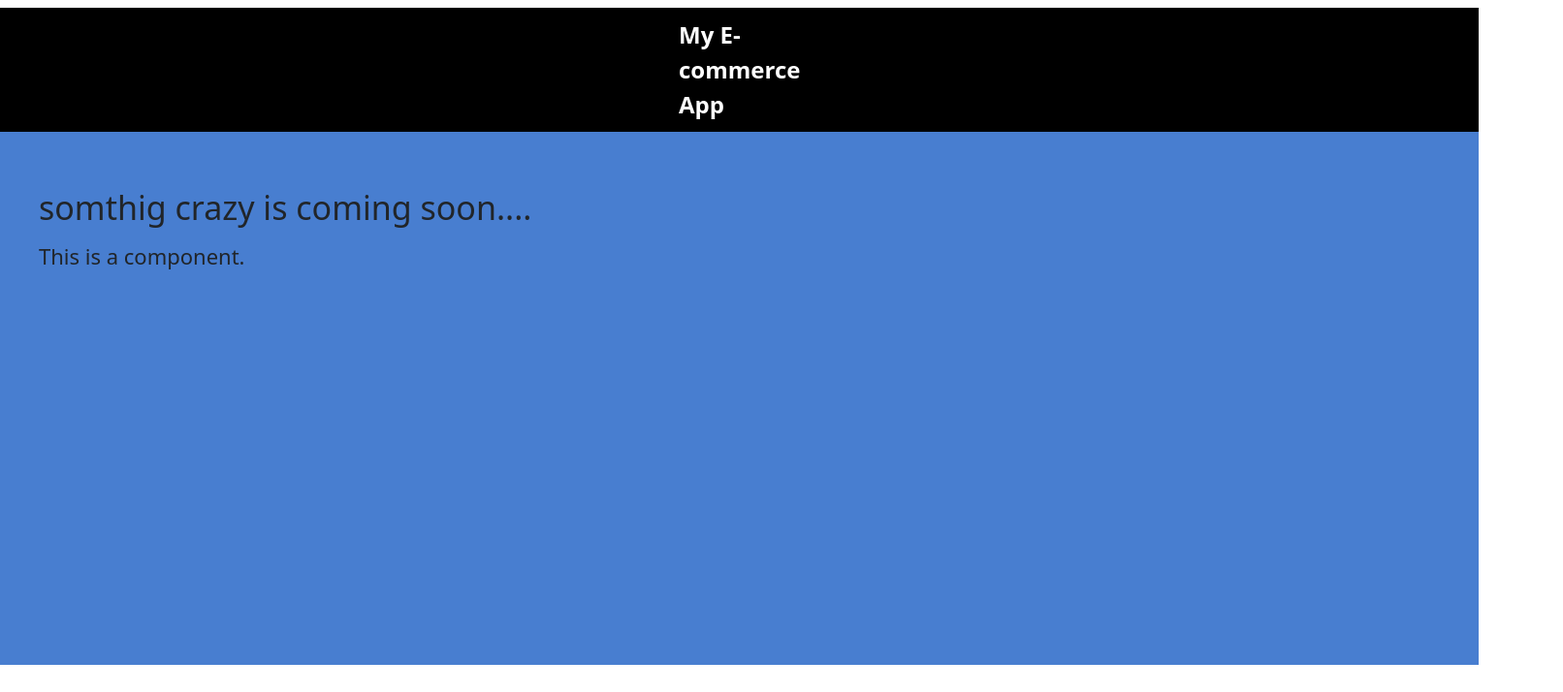
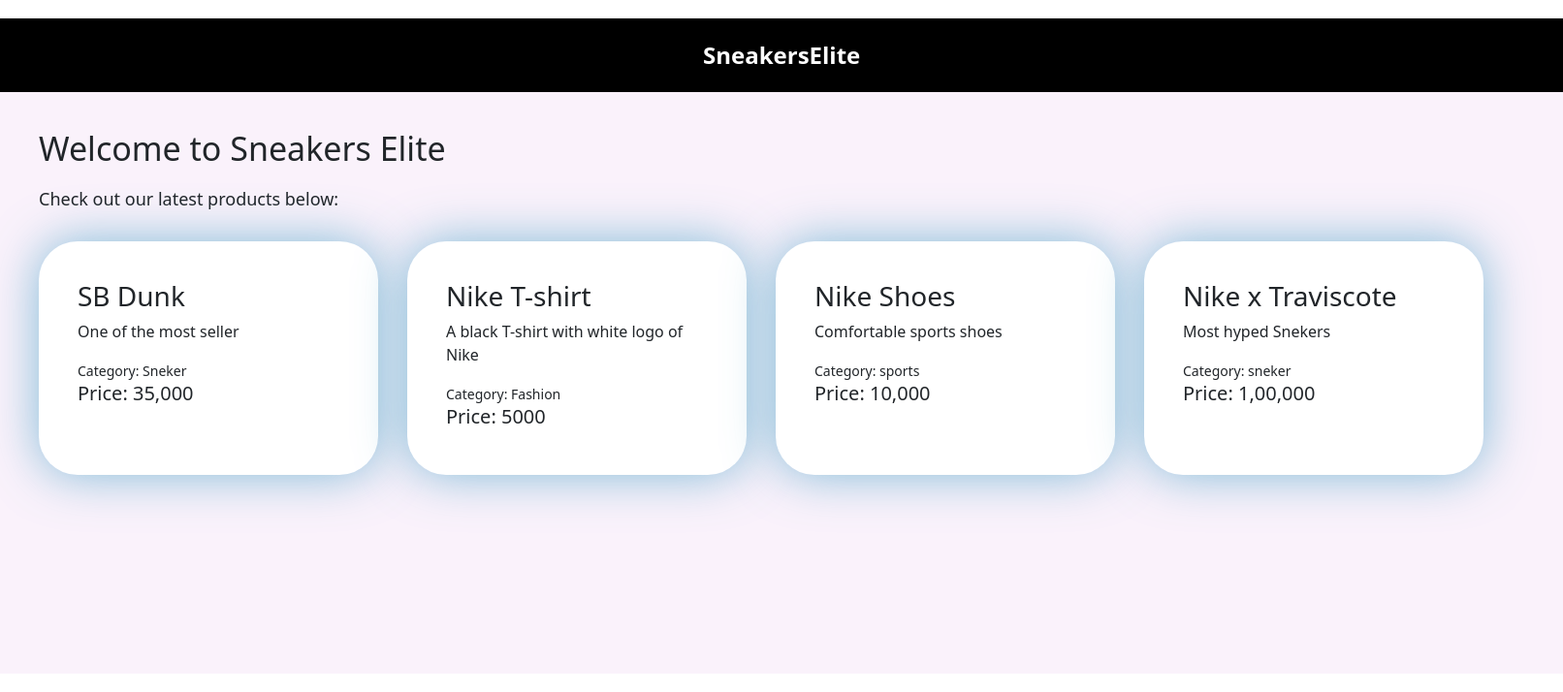
Before and after one commit to Poojan59/ecommerce-frontend, a React (Vite) app in the folder ecommerce-frontend/: page / in a window 1280 px wide. Shown: the top 714 px of the page at 97% size, 1612 px wide, since content can reach past the window. Built offline with nearby package versions, Linux system fonts and the light colour scheme.

Commit message:
Day 2 completed - Components & Props

```diff
--- /dev/null
+++ b/ecommerce-frontend/src/components/Card.jsx
@@ -0,0 +1,18 @@
+export default function Card(props) {
+  return (
+    <div
+      style={{
+        width: "350px",
+        padding: "40px",
+        borderRadius: "40px",
+        backgroundColor: "white",
+        boxShadow: "0 0 50px rgba(70, 159, 197, 0.67)",
+      }}
+    >
+      <h3>{props.title}</h3>
+      <p>{props.description}</p>
+      <small>Category: {props.category}</small>
+      <h5>Price: {props.price}</h5>
+    </div>
+  );
+}
--- a/ecommerce-frontend/src/components/Footer.jsx
+++ b/ecommerce-frontend/src/components/Footer.jsx
@@ -4,7 +4,7 @@ export default function Footer() {
       style={{
         backgroundColor: "#5ca6ebff",
         color: "#fff",
-        padding: "25px 40px",
+        padding: "15px 30px",
         textAlign: "center",
         fontSize: "18px",
         marginTop: "30px",
@@ -12,7 +12,7 @@ export default function Footer() {
         boxSizing: "border-box"
       }}
     >
-      © 2025 My E-Commerce App
+      © 2025 Sneakers Elite.com
     </footer>
   );
 }
--- a/ecommerce-frontend/src/components/Home.jsx
+++ b/ecommerce-frontend/src/components/Home.jsx
@@ -1,18 +1,60 @@
+import Card from "./Card";
+
 export default function Home() {
+  // Dummy product data
+  const products = [
+    {
+      title: "SB Dunk",
+      description: "One of the most seller",
+      category: "Sneker",
+      price: "35,000",
+    },
+    {
+      title: "Nike T-shirt",
+      description: "A black T-shirt with white logo of Nike",
+      category: "Fashion",
+      price: "5000",
+    },
+    {
+      title: "Nike Shoes",
+      description: "Comfortable sports shoes",
+      category: "sports",
+      price: "10,000",
+    },
+    {
+      title: "Nike x Traviscote",
+      description: "Most hyped Snekers",
+      category: "sneker",
+      price: "1,00,000",
+    },
+  ];
+
   return (
     <div
       style={{
-        padding: "60px 40px",
-        fontSize: "22px",
-        backgroundColor: "#487ed0ff",
-        minHeight: "550px",
-        boxSizing: "border-box"
+        padding: "40px",
+        backgroundColor: "#faf2fbff",
+        minHeight: "600px",
       }}
     >
-      <h1 style={{ fontSize: "34px", marginBottom: "15px" }}>
-        somthig crazy is coming soon....
+      <h1 style={{ fontSize: "34px", marginBottom: "20px" }}>
+        Welcome to Sneakers Elite
       </h1>
-      <p>This is a component.</p>
+
+      <p style={{ fontSize: "18px" }}>Check out our latest products below:</p>
+
+      {/* CARD LIST */}
+      <div style={{ display: "flex", gap: "30px", marginTop: "30px" }}>
+        {products.map((item, index) => (
+          <Card
+            key={index}
+            title={item.title}
+            description={item.description}
+            category={item.category}
+            price={item.price}
+          />
+        ))}
+      </div>
     </div>
   );
 }
--- a/ecommerce-frontend/src/components/Navbar.jsx
+++ b/ecommerce-frontend/src/components/Navbar.jsx
@@ -2,16 +2,16 @@ export default function Navbar() {
   return (
     <nav
       style={{
-        backgroundColor: "#000",
-        color: "#fff",
-        padding: "10px 700px",
+        backgroundColor: "#000000ff",
+        color: "#ffffffff",
+        padding: "20px 725px",
         fontSize: "24px",
         fontWeight: "bold",
         width: "100%",
         boxSizing: "border-box"
       }}
     >
-    My E-commerce App
+    SneakersElite
     </nav>
   );
 }
--- a/ecommerce-frontend/src/index.css
+++ b/ecommerce-frontend/src/index.css
@@ -42,7 +42,7 @@ button {
   font-size: 1em;
   font-weight: 500;
   font-family: inherit;
-  background-color: #1a1a1a;
+  background-color: #000000;
   cursor: pointer;
   transition: border-color 0.25s;
 }
```
